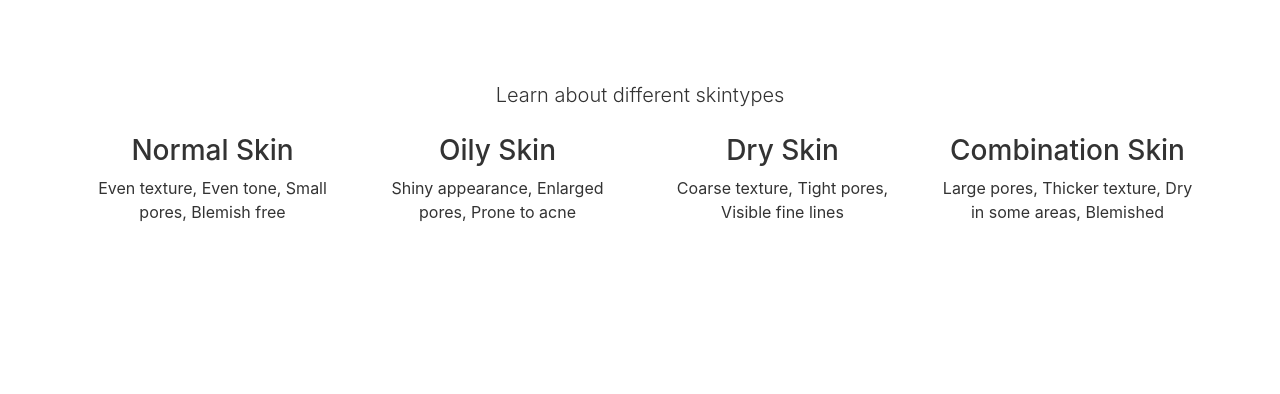
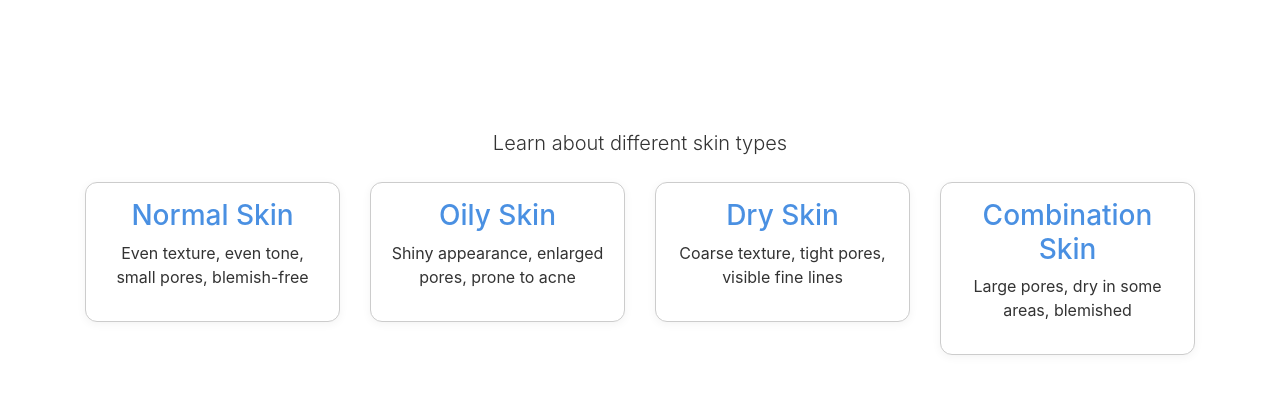
Before and after one commit to hibashaalan/skincareschool, a Flask app: page /skintype in a window 1280 px wide. Shown: the part 56-450 px from the top of the page. Run offline with Flask 3, Linux system fonts and the light colour scheme; some libraries are stand-ins or nearby versions.

Commit message:
fixed clickable modals for home and learning pages

```diff
--- a/templates/base.html
+++ b/templates/base.html
@@ -113,6 +113,10 @@
   <main>
     {% block content %}{% endblock %}
   </main>
+  {% block scripts %}
+  <script src="https://code.jquery.com/jquery-3.5.1.slim.min.js"></script>
+  <script src="https://cdn.jsdelivr.net/npm/bootstrap@4.5.2/dist/js/bootstrap.bundle.min.js"></script>
+  {% endblock %}
 
 </body>
 </html>
--- a/templates/home.html
+++ b/templates/home.html
@@ -5,19 +5,19 @@
   <button class="cta-button" onclick="location.href='skintype.html'">Get Started</button>
 
   <div class="info-grid">
-    <a href="skintype.html" class="info-card-link">
+    <a href="skintype" class="info-card-link">
       <div class="info-card">
         <h3>Skin Types</h3>
       </div>
     </a>
 
-    <a href="foundation.html" class="info-card-link">
+    <a href="foundation" class="info-card-link">
       <div class="info-card">
         <h3>Foundations of skincare</h3>
       </div>
     </a>
 
-    <a href="quiz.html" class="info-card-link">
+    <a href="quiz1" class="info-card-link">
       <div class="info-card">
         <h3>Test your knowledge</h3>
       </div>
--- a/templates/skintype.html
+++ b/templates/skintype.html
@@ -1,23 +1,109 @@
-{%extends "base.html" %}
-{%block content%}
-<div class="container">
-    <p class="lead mb-4"> Learn about different skintypes </p>
+{% extends "base.html" %}
+{% block content %}
+<div class="container my-5">
+  <p class="lead mb-4">Learn about different skin types</p>
+
   <div class="row">
+    <!-- Normal Skin -->
     <div class="col-md-3">
+      <a href="#" data-toggle="modal" data-target="#normalModal" class="card-link">
+        <div class="info-card">
           <h3>Normal Skin</h3>
-            <p>Even texture, Even tone, Small pores, Blemish free</p>
+          <p>Even texture, even tone, small pores, blemish-free</p>
         </div>
+      </a>
+    </div>
+
+    <!-- Oily Skin -->
     <div class="col-md-3">
+      <a href="#" data-toggle="modal" data-target="#oilyModal" class="card-link">
+        <div class="info-card">
           <h3>Oily Skin</h3>
-            <p>Shiny appearance, Enlarged pores, Prone to acne</p>
+          <p>Shiny appearance, enlarged pores, prone to acne</p>
         </div>
+      </a>
+    </div>
+
+    <!-- Dry Skin -->
     <div class="col-md-3">
+      <a href="#" data-toggle="modal" data-target="#dryModal" class="card-link">
+        <div class="info-card">
           <h3>Dry Skin</h3>
-            <p>Coarse texture, Tight pores, Visible fine lines</p>
+          <p>Coarse texture, tight pores, visible fine lines</p>
         </div>
+      </a>
+    </div>
+
+    <!-- Combination Skin -->
     <div class="col-md-3">
+      <a href="#" data-toggle="modal" data-target="#comboModal" class="card-link">
+        <div class="info-card">
           <h3>Combination Skin</h3>
-            <p>Large pores, Thicker texture, Dry in some areas, Blemished </p>
+          <p>Large pores, dry in some areas, blemished</p>
+        </div>
+      </a>
+    </div>
+  </div>
+</div>
+
+<!-- Modals -->
+
+<!-- Normal Modal -->
+<div class="modal fade" id="normalModal" tabindex="-1" role="dialog" aria-labelledby="normalModalLabel" aria-hidden="true">
+  <div class="modal-dialog modal-dialog-centered" role="document">
+    <div class="modal-content p-3">
+      <div class="modal-header">
+        <h5 class="modal-title" id="normalModalLabel">Normal Skin</h5>
+        <button type="button" class="close" data-dismiss="modal"><span>&times;</span></button>
+      </div>
+      <div class="modal-body">
+        Normal skin is well-balanced, not too oily or dry. It features smooth texture, small pores, and even tone.
+      </div>
+    </div>
+  </div>
+</div>
+
+<!-- Oily Modal -->
+<div class="modal fade" id="oilyModal" tabindex="-1" role="dialog" aria-labelledby="oilyModalLabel" aria-hidden="true">
+  <div class="modal-dialog modal-dialog-centered" role="document">
+    <div class="modal-content p-3">
+      <div class="modal-header">
+        <h5 class="modal-title" id="oilyModalLabel">Oily Skin</h5>
+        <button type="button" class="close" data-dismiss="modal"><span>&times;</span></button>
+      </div>
+      <div class="modal-body">
+        Oily skin produces excess sebum, leading to shine, visible pores, and frequent breakouts. Look for lightweight, non-comedogenic products.
+      </div>
+    </div>
+  </div>
+</div>
+
+<!-- Dry Modal -->
+<div class="modal fade" id="dryModal" tabindex="-1" role="dialog" aria-labelledby="dryModalLabel" aria-hidden="true">
+  <div class="modal-dialog modal-dialog-centered" role="document">
+    <div class="modal-content p-3">
+      <div class="modal-header">
+        <h5 class="modal-title" id="dryModalLabel">Dry Skin</h5>
+        <button type="button" class="close" data-dismiss="modal"><span>&times;</span></button>
+      </div>
+      <div class="modal-body">
+        Dry skin often feels tight, rough, and flaky. Use hydrating ingredients like hyaluronic acid and avoid harsh cleansers.
+      </div>
+    </div>
+  </div>
+</div>
+
+<!-- Combination Modal -->
+<div class="modal fade" id="comboModal" tabindex="-1" role="dialog" aria-labelledby="comboModalLabel" aria-hidden="true">
+  <div class="modal-dialog modal-dialog-centered" role="document">
+    <div class="modal-content p-3">
+      <div class="modal-header">
+        <h5 class="modal-title" id="comboModalLabel">Combination Skin</h5>
+        <button type="button" class="close" data-dismiss="modal"><span>&times;</span></button>
+      </div>
+      <div class="modal-body">
+        Combination skin features both dry and oily areas. The T-zone may be shiny while the cheeks remain dry.
+      </div>
     </div>
   </div>
 </div>
```
Also changed, not shown: templates/foundation.html (+26 -11 lines). Lines whose indentation alone changed are shown as unchanged.
